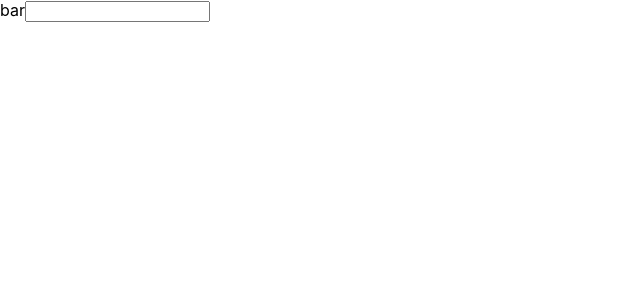
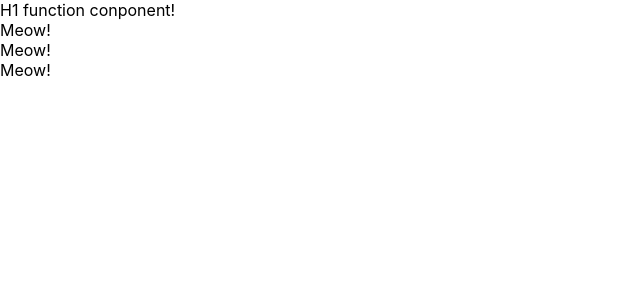
Before and after one commit to dazew/udemy-react-redux-crud-application, a React (Create React App) app: page / in a window 1280 px wide. Shown: the top 300 px of the page, without its empty margins (0-640 px from the left). Built offline with nearby package versions, Linux system fonts and the light colour scheme.

Commit message:
create class componet and functional component

```diff
--- a/src/App.js
+++ b/src/App.js
@@ -9,6 +9,7 @@
 
 }
 */
+/*
 function App(){
 //  const greeting ="H1!??"
 //  const dom = <h1 className="foo">{greeting}</h1>
@@ -19,5 +20,21 @@
     </React.Fragment>
   );
 }
+*/
+
+const App = () => {
+  return (
+    <div>H1 function conponent!
+      <Cat />
+      <Cat />
+      <Cat />
+    </div>
+
+    )
+}
+
+const Cat = () => {
+  return <div>Meow!</div>
+}
 
 export default App;
```
